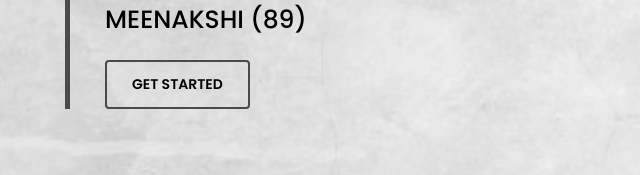
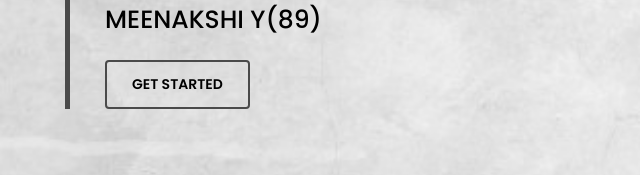
Before and after one commit to prithvi2000/ui-assignment-2, a plain HTML site: page index.html in a window 1280 px wide. Shown: the part 436-611 px from the top of the page, 0-640 px from the left. Drawn offline with nearby package versions, Linux system fonts and the light colour scheme.

Commit message:
Update index.html

```diff
--- a/index.html
+++ b/index.html
@@ -38,7 +38,7 @@
                         <h6>Done By</h6>
                         <h3>PRITHVI RAJ MV (167)</h3>
                         <h5>&</h5>
-                        <h3>MEENAKSHI (89)</h3>
+                        <h3>MEENAKSHI Y(89)</h3>
                         <div class="cv-button">
                             <a href="#form">Get Started</a>
                         </div>
```
